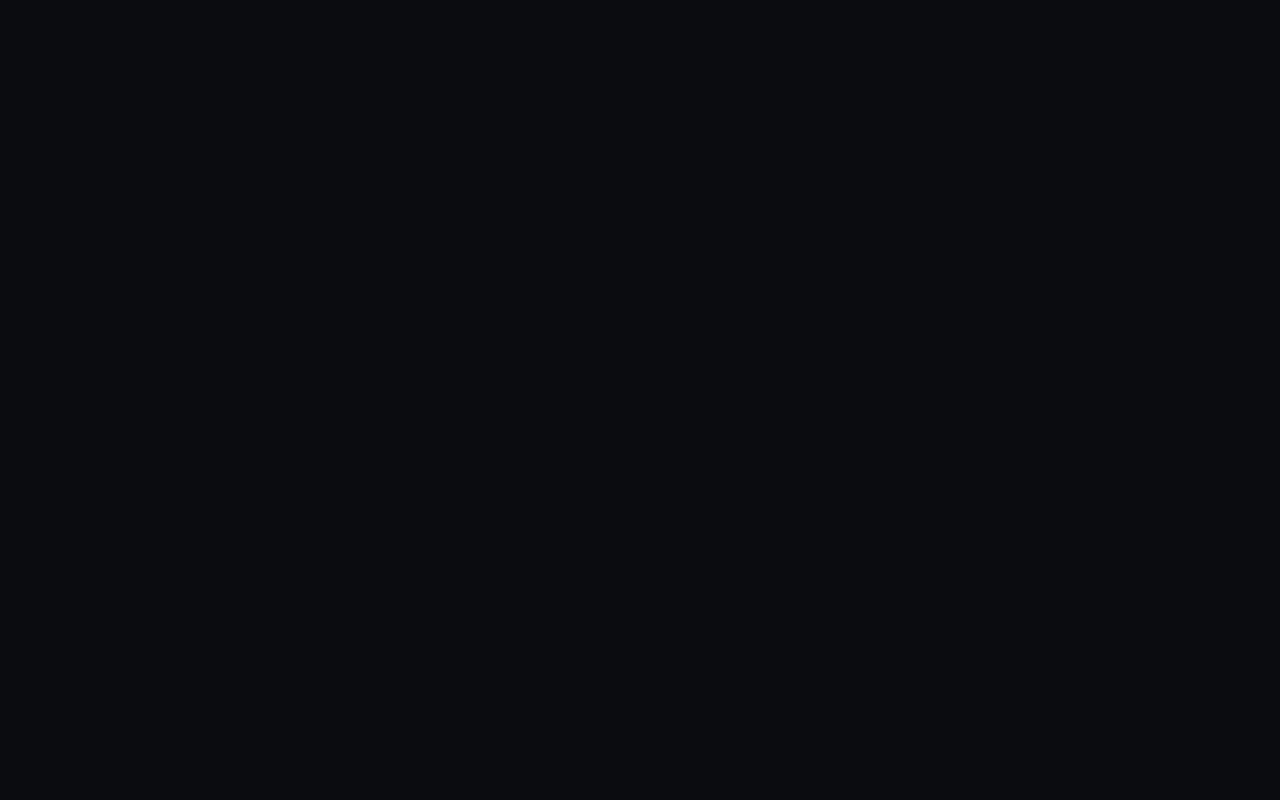
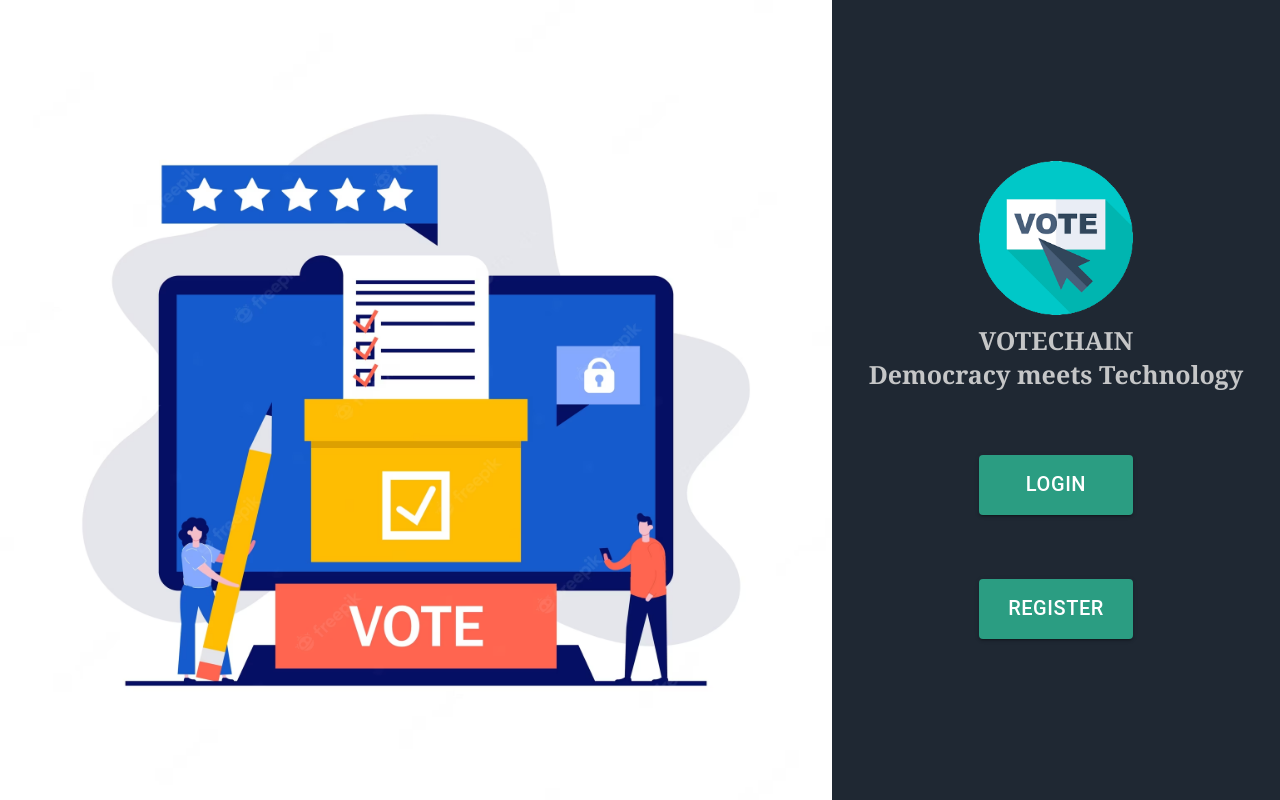
Before and after one commit to shesha4572/votingdapp, a React app in the folder client/: page /home in a window 1280 px wide. Before the commit this address had no page. Built offline with nearby package versions, Linux system fonts and the light colour scheme.

Commit message:
Added homepage at "/home"

```diff
--- a/client/src/App.jsx
+++ b/client/src/App.jsx
@@ -1,8 +1,9 @@
 import {Register} from "./components/Register";
 import ReactDOM from "react-dom/client";
-import {Login} from "./components/Login"
+import {Login} from "./components/Login";
 import {BrowserRouter, Route, Routes} from "react-router-dom";
-import {AdminLogin} from "./components/Admin-Login"
+import {AdminLogin} from "./components/Admin-Login";
+import {Homepage} from "./components/homepage";
 function App() {
   return (
     <div id="App">
@@ -11,6 +12,7 @@ function App() {
         <Route path={"/voterLogin"} element={<Login/>}/>
         <Route path={"/voterRegister"} element={<Register/>}/>
         <Route path={"/adminLogin"} element={<AdminLogin/>}/>
+        <Route path={"/home"} element={<Homepage/>}/>
       </Routes>
     </BrowserRouter>
     </div>
--- a/client/src/components/Admin-Login.jsx
+++ b/client/src/components/Admin-Login.jsx
@@ -48,7 +48,6 @@ export const AdminLogin = () => {
                 <Button id="admin-login-button" variant='contained' sx={btn} onClick={onLoginClick}>Login</Button>
 
             </div>
-
         </div>
     )
 }
--- a/client/src/components/Login.jsx
+++ b/client/src/components/Login.jsx
@@ -43,7 +43,7 @@ export const Login = () => {
         <>
         <div id="login-mid-box" >
             <div id="login-left">
-                <img src={logo} alt="test"/>
+                <img src={logo} alt="logo"/>
                 <p>Votechain <br/> The Future of Voting</p>
             </div>
 
@@ -53,8 +53,8 @@ export const Login = () => {
                 <TextField  sx={input} label="Password" variant="standard" type="password" id="password" onChange={e => setPassword(e.target.value)}/>
 
                 <div id="login-small-buttons">
-                    <Link href={"/voterRegister"}><Button variant='text'>Register</Button></Link>
-                    <Link href={"/adminLogin"}><Button variant='text'>Admin Login</Button></Link>
+                    <Link href={"/voterRegister"}><Button variant='text'  id='login-reg-btn'>Register</Button></Link>
+                    <Link href={"/adminLogin"}><Button variant='text' id='login-admin-btn'>Admin Login</Button></Link>
                 </div>
 
                 <Button variant="contained" size="14px" id="login-button" type="submit" sx={btn} onClick={onLoginClick}>
--- a/client/src/components/Register.jsx
+++ b/client/src/components/Register.jsx
@@ -55,17 +55,17 @@ export const Register = () =>  {
 
             <div id="reg-Form-top-left">
                 <TextField className="Text-input" sx={input} variant='standard' type="text"  id="First-name" label="First Name" required onChange={(e) => setFirstName(e.target.value)}/>
-                <TextField className="Text-input" sx={input} variant='standard' type="date"  id="DOB" label="Date of Birth" required value={1} onChange={(e) => {const strDate = e.target.value.split("-"); setDay(strDate[2]); setMonth(strDate[1]); setYear(strDate[0]) }}/>
+                <TextField className="Text-input" sx={input} variant='standard' type="date"  id="DOB" label="Date of Birth"  onChange={(e) => {const strDate = e.target.value.split("-"); setDay(strDate[2]); setMonth(strDate[1]); setYear(strDate[0]) }}/>
             </div>
 
             <div id="reg-Form-top-right">
                 <TextField className="Text-input" sx={input} variant='standard' type="text" id="Last-name" label="Last Name" required onChange={(e) => setLastName(e.target.value)}/>
-                <TextField className="Text-input" sx={input} variant='standard' type="number" id="Phone-no" required label="Contact Number" />
+                <TextField className="Text-input" sx={input} variant='standard' type="number" id="aadhaar" label="Aadhar number" required onChange={(e) => setAadhaar(e.target.value)}/>
             </div>
         </div>
 
         <div id="reg-Form-bottom">
-            <TextField className="Text-input2" sx={input} variant='standard' type="number" id="aadhaar" label="Aadhar number" required onChange={(e) => setAadhaar(e.target.value)}/>
+
             <TextField className="Text-input2" sx={input} variant='standard' type="text" id="Email" label="Email Address" required onChange={(e) => setEmail(e.target.value)}/>
         </div>
         <Button id="Register-button" type={"submit"} variant='contained' sx={btn} onClick={onSubmitRegisterForm}>Register</Button>
--- /dev/null
+++ b/client/src/components/homepage.jsx
@@ -0,0 +1,29 @@
+import React from "react";
+import homeBackground from "../images/homepage.avif";
+import Button from "@mui/material/Button";
+import {Link} from "@mui/material";
+import Logo from "../images/voting-logo.png"
+
+const btn = {
+    fontSize : '2rem',
+    backgroundColor:'#2b9d82',
+    '&:hover': {
+        backgroundColor:'#2d8d79'
+    }
+}
+
+export const Homepage = () => {
+    return (
+        <div className="homepage">
+            <img src={homeBackground} alt='background image' id="home-bg-img"/>
+            <div className='home-buttons'>
+                <div id='home-content'>
+                    <img src={Logo} alt="logo" id="home-logo" />
+                    <h4 id="home-text"><strong>VOTECHAIN</strong><br/>Democracy meets Technology</h4>
+                </div>
+                <Link href={"/voterLogin"}><Button id='home-login-btn' variant="contained" sx={btn}>Login</Button></Link>
+                <Link href={"/voterRegister"} ><Button id='home-register-btn' variant='contained' sx={btn}>Register</Button></Link>
+            </div>
+        </div>
+    )
+}
--- a/client/src/styles.css
+++ b/client/src/styles.css
@@ -66,8 +66,9 @@ body{
   margin:0;
 }
 
-#login-small-buttons>Button{
+#login-reg-btn,#login-admin-btn{
   color:#45A29E;
+  text-decoration: none;
 }
 
 
@@ -93,7 +94,6 @@ body{
   margin: auto;
   margin-top: 10vh;
 }
-
 
 #reg-Top-text{
   font-family: Roboto;
@@ -130,12 +130,11 @@ body{
   height: 4vh;
 }
 
-
 #reg-Form-bottom{
   display: flex;
   flex-direction: column;
   justify-content: center;
-  row-gap: 5vh;
+  row-gap: 3vh;
 }
 
 .Text-input2{
@@ -179,3 +178,57 @@ body{
   color:#C3073F;
   margin: 0;
 }
+
+
+/*HOMEPAGE CSS*/
+
+body{
+  overflow: hidden;
+}
+
+.homepage{
+  background-color: #1F2833;
+  display:flex;
+}
+
+#home-bg-img{
+  height:100vh;
+  width:65vw;
+  position: center;
+}
+
+.home-buttons{
+  display: flex;
+  flex-direction: column;
+  align-items: center;
+  margin: auto;
+  row-gap: 8vh;
+}
+
+#home-content{
+  display: flex;
+  align-items: center;
+  flex-direction: column;
+  row-gap:1vh;
+}
+
+#home-logo{
+  width:12vw;
+  padding: 0;
+  margin: 0;
+}
+
+#home-text{
+  padding:0;
+  margin:0;
+  font-size: 2.5rem;
+  font-family: Cambria;
+  text-align: center;
+  color: #C5C6C7;
+}
+
+#home-login-btn, #home-register-btn{
+  width:12vw;
+  height: 5vh;
+  padding:30px;
+}
--- a/client/webpack.config.js
+++ b/client/webpack.config.js
@@ -36,7 +36,7 @@ module.exports = {
         use: ["style-loader", "css-loader"],
       },
       {
-        test: /\.(png|jpg|gif)$/i,
+        test: /\.(png|avif|jpg|gif)$/i,
         use: [
           {
             loader: 'file-loader',
```
Also changed, not shown: client/src/images/homepage.avif (added).
